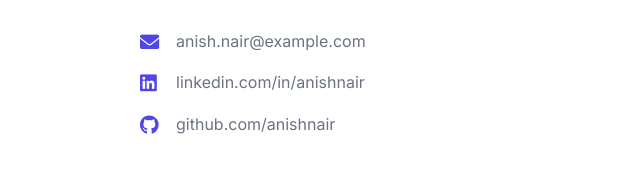
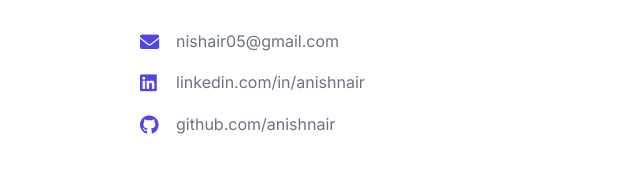
Before and after one commit to nishair/nishair.github.io, a website: page index.html in a window 1280 px wide. Shown: the part 3081-3265 px from the top of the page, 0-640 px from the left. Drawn offline with Linux system fonts and the light colour scheme; no server answers.

Commit message:
Update contact email to nishair05@gmail.com - Replace placeholder email with actual contact email - Visitors can now reach out directly

```diff
--- a/index.html
+++ b/index.html
@@ -156,7 +156,7 @@
                         <div class="contact-methods">
                             <div class="contact-method">
                                 <i class="fas fa-envelope"></i>
-                                <span>anish.nair@example.com</span>
+                                <span>nishair05@gmail.com</span>
                             </div>
                             <div class="contact-method">
                                 <i class="fab fa-linkedin"></i>
```
